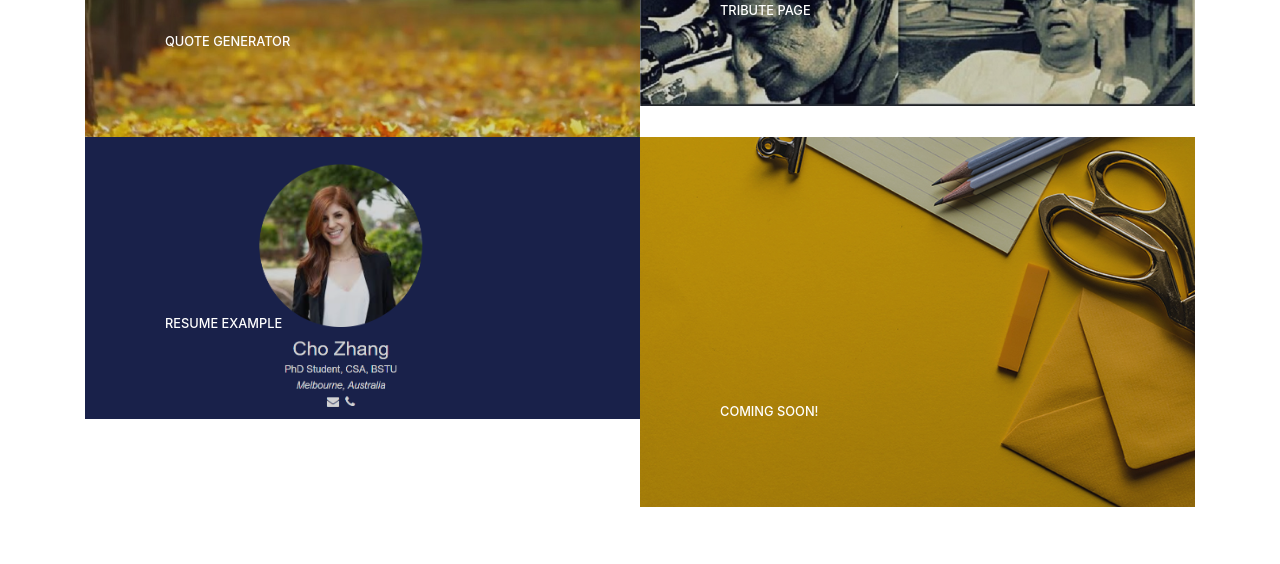
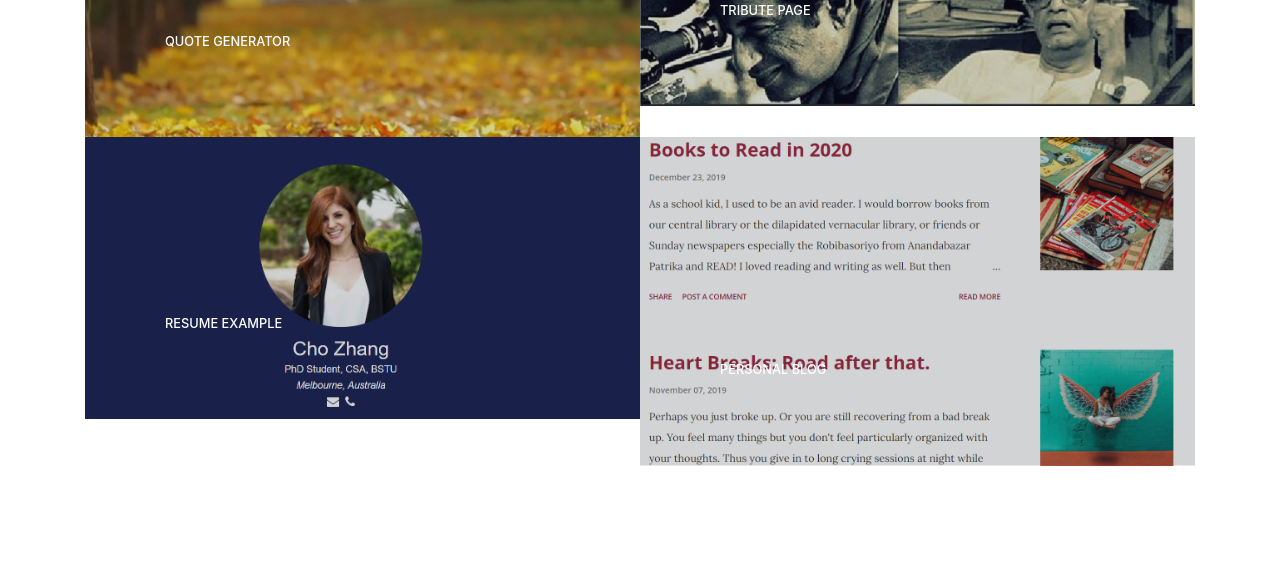
Before and after one commit to majumderS/majumderS.github.io, a website with bundled scripts: page MyPortfolio/index.html in a window 1280 px wide. Shown: the part 2386-2950 px from the top of the page. Built offline with nearby package versions, Linux system fonts and the light colour scheme.

Commit message:
Update index.html

```diff
--- a/MyPortfolio/index.html
+++ b/MyPortfolio/index.html
@@ -263,14 +263,14 @@
             </a>
           </div>
           <div class="col-lg-6">
-            <a class="portfolio-item" href="#">
+            <a class="portfolio-item" href="https://deskbythelitwindow.blogspot.com/">
               <span class="caption">
                 <span class="caption-content">
-                  <h2>Coming soon!</h2>
+                  <h2>Personal Blog</h2>
 <!--                   <p class="mb-0">Building.</p> -->
                 </span>
               </span>
-              <img class="img-fluid" src="img/portfolio-4.jpg" alt="">
+              <img class="img-fluid" src="img/blog.png" alt="">
             </a>
           </div>
         </div>
```
